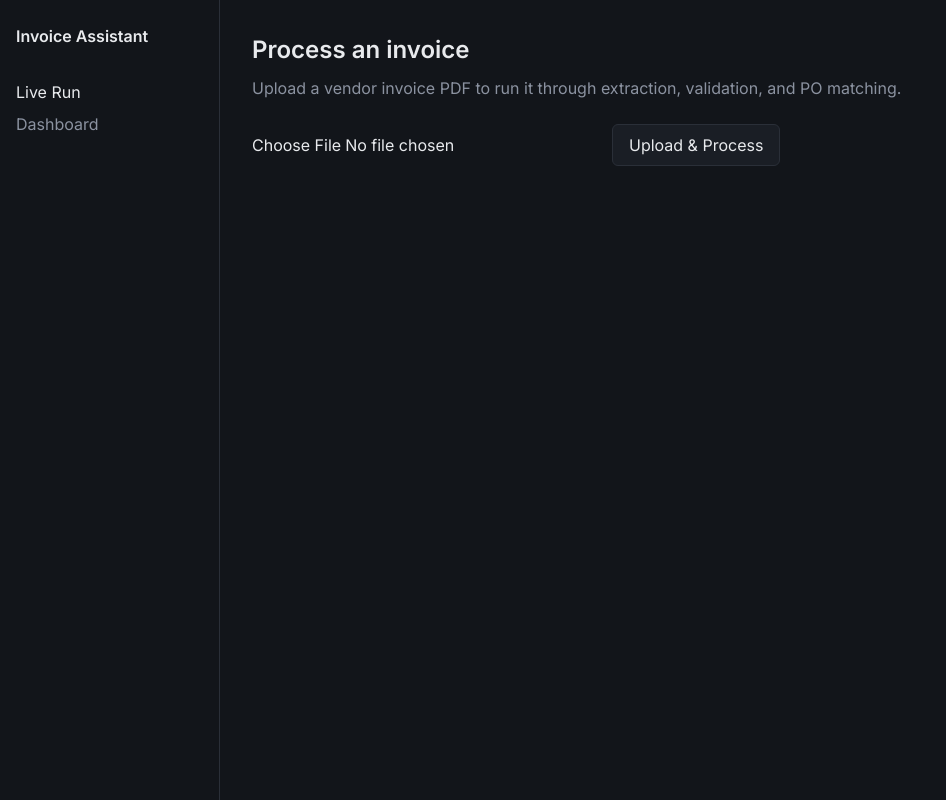
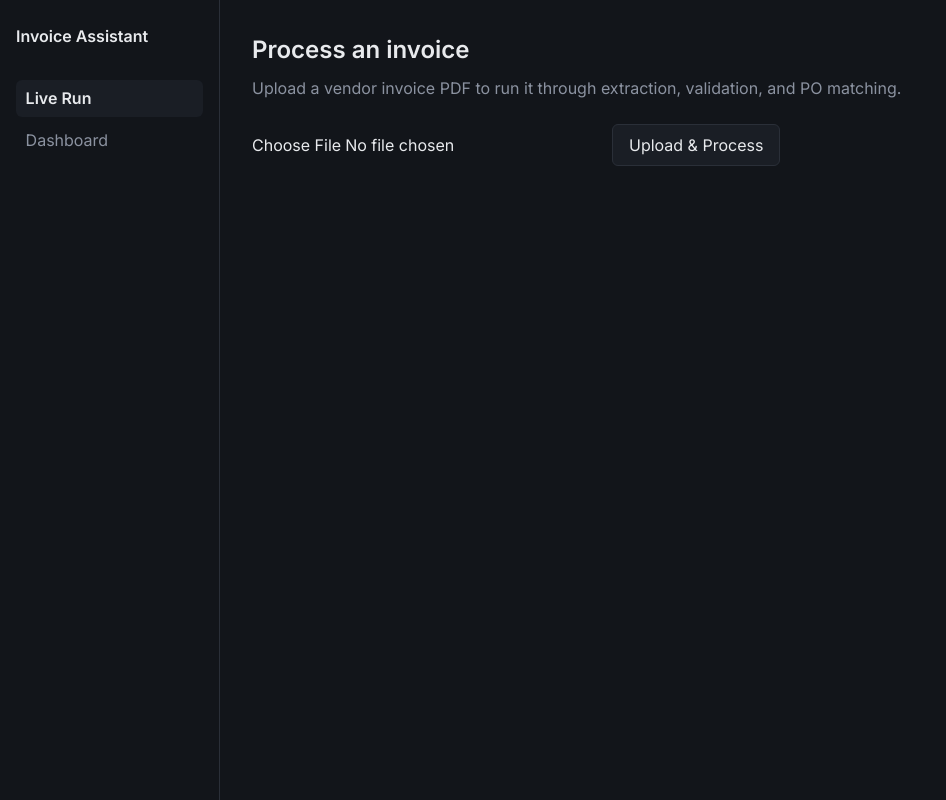
Before and after one commit to SahilArate/zamp_invoice_assistant, a Next.js app in the folder frontend/: page / in a window 1280 px wide. Shown: the whole page, without its empty margins (0-946 px from the left). Built offline with nearby package versions, Linux system fonts and the light colour scheme.

Commit message:
Add sidebar active-link highlighting and loading spinner

```diff
--- a/frontend/src/app/globals.css
+++ b/frontend/src/app/globals.css
@@ -17,3 +17,8 @@ body {
   color: var(--text-primary);
   font-family: var(--font-sans), system-ui, sans-serif;
 }
+@keyframes spin {
+  to {
+    transform: rotate(360deg);
+  }
+}
--- a/frontend/src/app/page.tsx
+++ b/frontend/src/app/page.tsx
@@ -87,7 +87,23 @@ export default function Home() {
             cursor: loading ? "default" : "pointer",
           }}
         >
-          {loading ? "Processing..." : "Upload & Process"}
+          {loading ? (
+            <span style={{ display: "flex", alignItems: "center", gap: "0.5rem" }}>
+              <span
+                style={{
+                  width: "12px",
+                  height: "12px",
+                  border: "2px solid var(--text-muted)",
+                  borderTopColor: "var(--text-primary)",
+                  borderRadius: "50%",
+                  animation: "spin 0.6s linear infinite",
+                }}
+              />
+              Processing...
+            </span>
+          ) : (
+            "Upload & Process"
+          )}
         </button>
       </div>
 
--- a/frontend/src/components/Sidebar.tsx
+++ b/frontend/src/components/Sidebar.tsx
@@ -1,6 +1,20 @@
+"use client";
+
 import Link from "next/link";
+import { usePathname } from "next/navigation";
 
 export default function Sidebar() {
+  const pathname = usePathname();
+
+  const linkStyle = (path: string) => ({
+    color: pathname === path ? "var(--text-primary)" : "var(--text-muted)",
+    fontWeight: pathname === path ? 600 : 400,
+    textDecoration: "none",
+    padding: "0.4rem 0.6rem",
+    borderRadius: "6px",
+    background: pathname === path ? "var(--surface)" : "transparent",
+  });
+
   return (
     <aside
       style={{
@@ -17,11 +31,11 @@ export default function Sidebar() {
         Invoice Assistant
       </div>
 
-      <nav style={{ display: "flex", flexDirection: "column", gap: "0.5rem" }}>
-        <Link href="/" style={{ color: "var(--text-primary)", textDecoration: "none" }}>
+      <nav style={{ display: "flex", flexDirection: "column", gap: "0.3rem" }}>
+        <Link href="/" style={linkStyle("/")}>
           Live Run
         </Link>
-        <Link href="/dashboard" style={{ color: "var(--text-muted)", textDecoration: "none" }}>
+        <Link href="/dashboard" style={linkStyle("/dashboard")}>
           Dashboard
         </Link>
       </nav>
```
